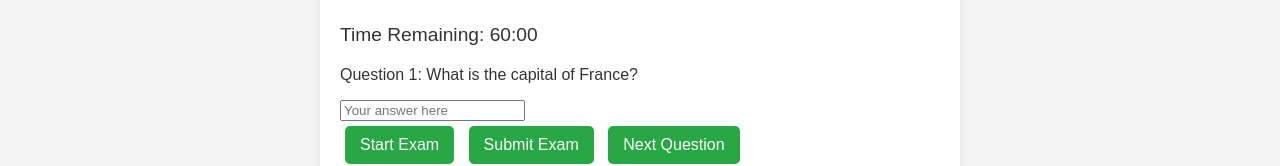
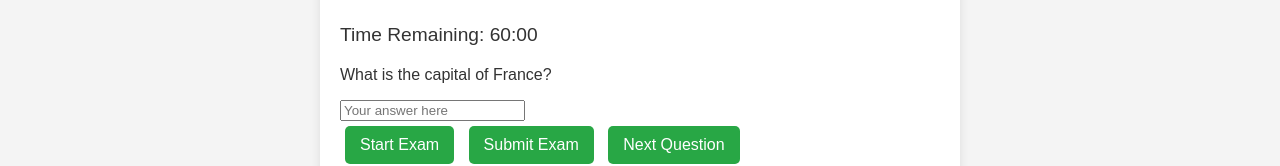
Before and after one commit to vikkishre/proc_exam_project, a website: page public/index.html in a window 1280 px wide. Shown: the part 218-384 px from the top of the page. Drawn offline with Linux system fonts and the light colour scheme; no server answers.

Commit message:
Update index.html

```diff
--- a/public/index.html
+++ b/public/index.html
@@ -24,7 +24,7 @@
             <div id="timer">Time Remaining: <span id="time">60:00</span></div>
             <div id="question-container">
                 <!-- Questions will be loaded here -->
-                <p id="question">Question 1: What is the capital of France?</p>
+                <p id="question">What is the capital of France?</p>
                 <input type="text" id="answer" placeholder="Your answer here">
             </div>
             <button id="start-exam-btn">Start Exam</button>
```
